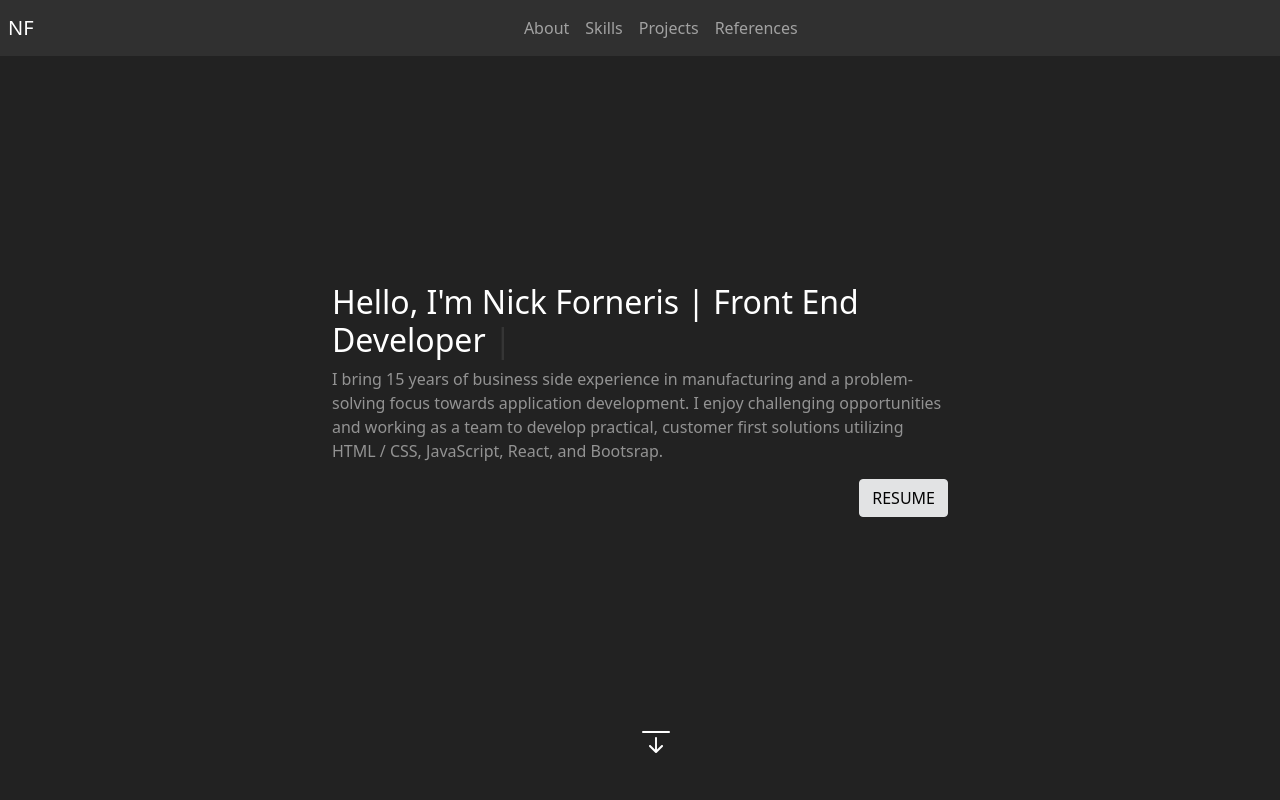
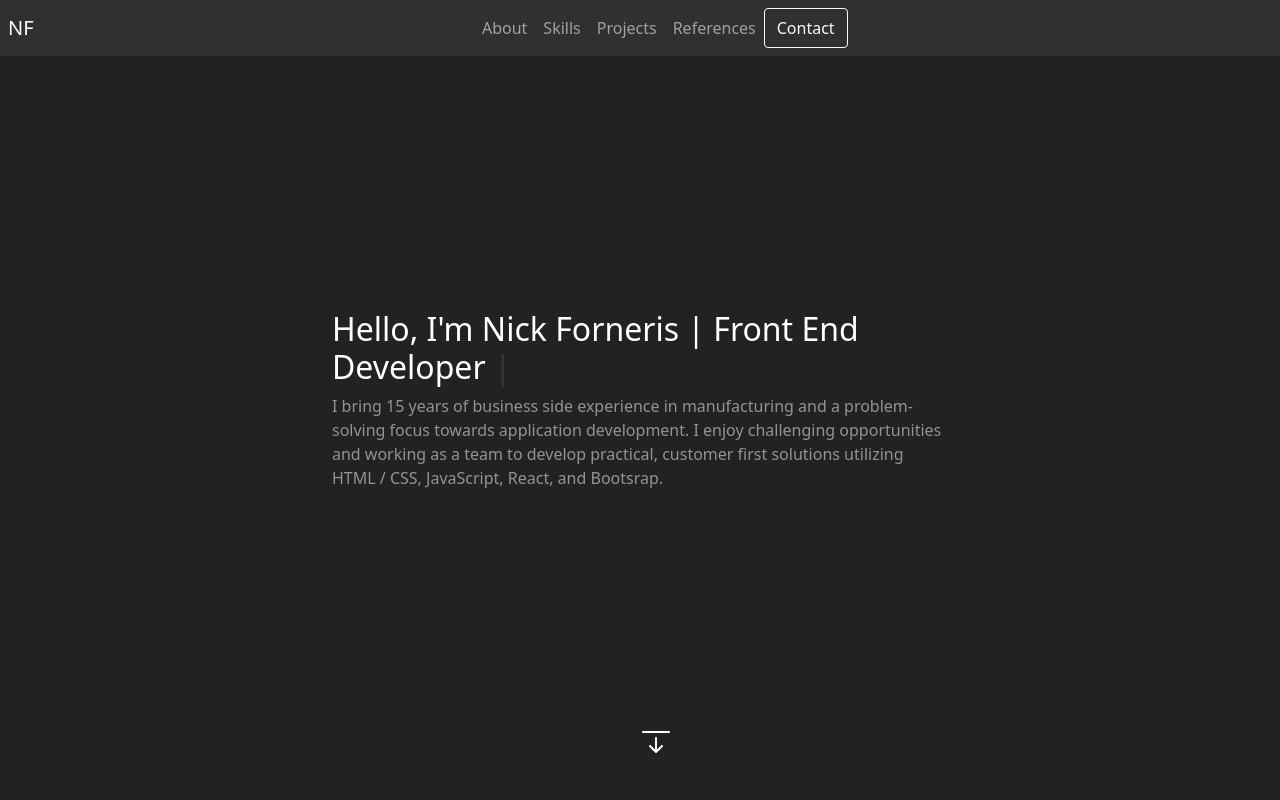
Before and after one commit to NickForneris/nickforneris_portfolio, a React (Create React App) app: page / in a window 1280 px wide. Shown: the top 800 px of the page. Built offline with nearby package versions, Linux system fonts and the light colour scheme.

Commit message:
removed button on cover - restored button in nav

```diff
--- a/src/Sections/CoverSection.js
+++ b/src/Sections/CoverSection.js
@@ -28,7 +28,7 @@ const Cover = () => {
                         <h2 className='blinking-cursor text-white'>{typedCover}</h2>
                         <span className={`${fadeInTag} text`}>{copy.tag}</span>
                     </div>
-                    <div className={`${fadeInTag} mt-3 text-end`}><Button href={resume} variant='light'>RESUME</Button></div>
+                    {/* <div className={`${fadeInTag} mt-3 text-end`}><Button href={resume} variant='light'>RESUME</Button></div> */}
                 </Col>
             </Row>
         </Col>
--- a/src/Sections/Navbar.js
+++ b/src/Sections/Navbar.js
@@ -21,7 +21,7 @@ const Navigation = () => {
                             <Nav.Link href="#skills">Skills</Nav.Link>
                             <Nav.Link href="#projects">Projects</Nav.Link>
                             <Nav.Link href="#references">References</Nav.Link>
-                            {/* <Button variant="outline-light w-25" onClick={handleShow}>Contact</Button> */}
+                            <Button variant="outline-light w-25" onClick={handleShow}>Contact</Button>
                         </Nav>
                     </Navbar.Collapse>
 
```
